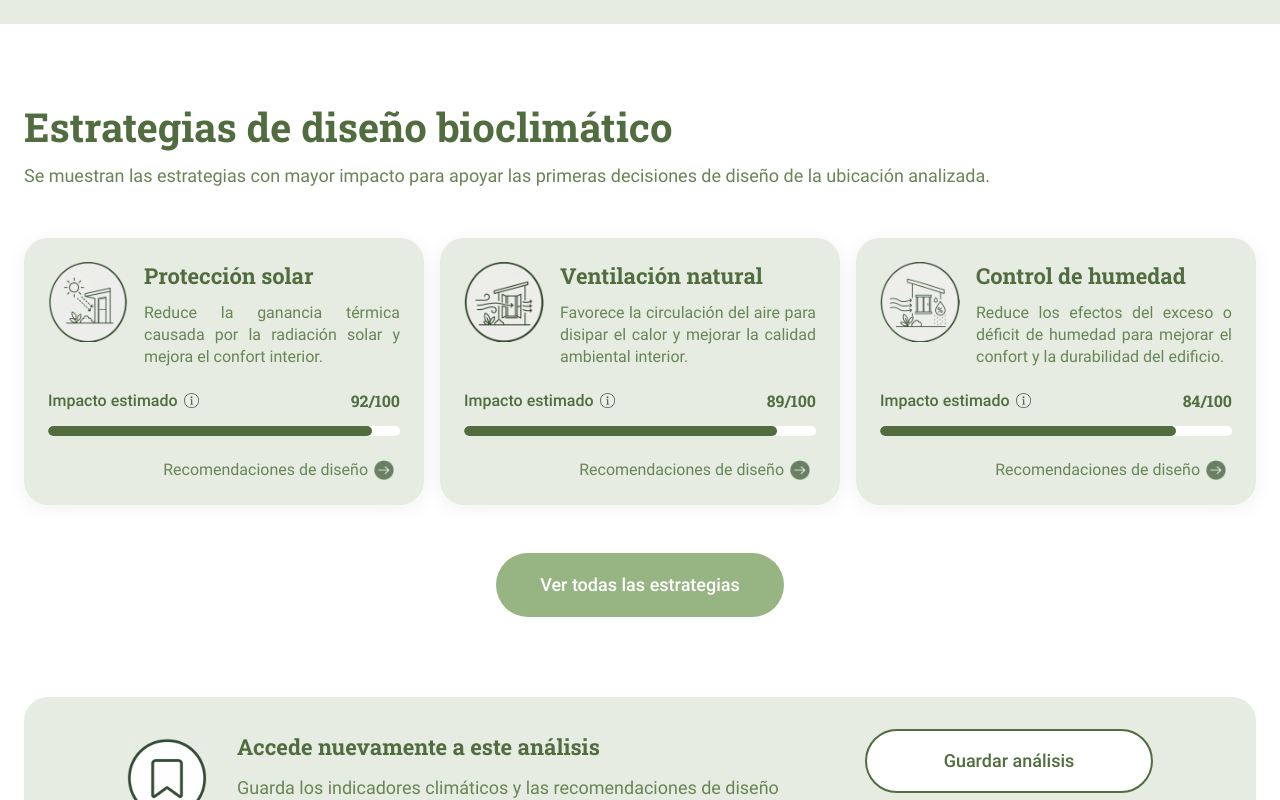
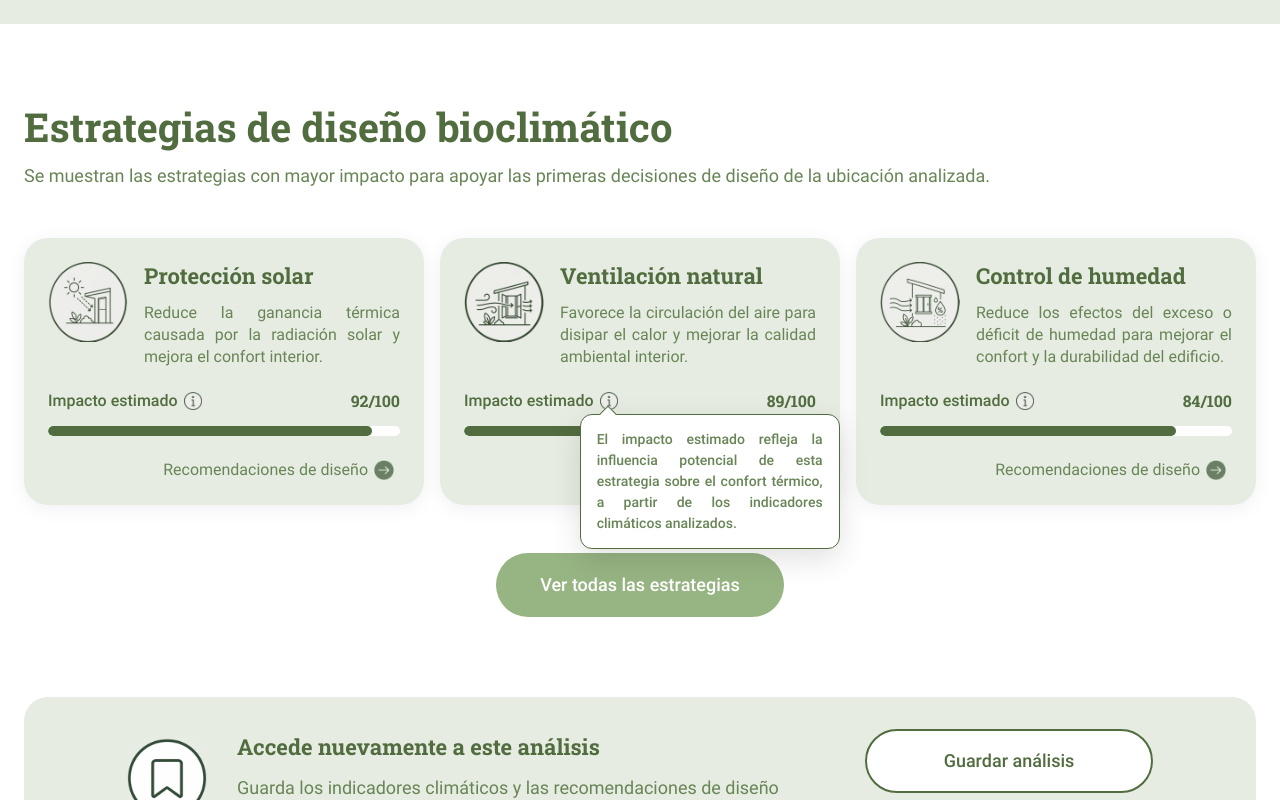
Before and after one commit to Ximerm/ecobuildlab-frontend, a React (Vite) app: page /results in a window 1280 px wide. Both pictures are taken after a click on the button 607 px from the left and 2075 px from the top of the page. Shown: the part 1675-2475 px from the top of the page. Built offline with nearby package versions, Linux system fonts and the light colour scheme.

Commit message:
Implement ToolTip in StrategyCard

```diff
--- a/src/components/StrategyCard/StrategyCard.css
+++ b/src/components/StrategyCard/StrategyCard.css
@@ -75,9 +75,13 @@
   cursor: pointer;
 }
 
+.strategy-card__info-button:hover {
+  opacity: 0.8;
+}
+
 .strategy-card__info-icon {
-  width: 15px;
-  height: 15px;
+  width: 18px;
+  height: 18px;
 }
 
 .strategy-card__score {
--- a/src/components/StrategyCard/StrategyCard.jsx
+++ b/src/components/StrategyCard/StrategyCard.jsx
@@ -1,4 +1,6 @@
 import "./StrategyCard.css";
+
+import Tooltip from "../Tooltip/Tooltip";
 
 import infoIcon from "../../images/icons/info.png";
 import arrowRightIcon from "../../images/icons/arrow.png";
@@ -21,13 +23,20 @@ function StrategyCard({ icon, title, description, impact, onMoreInfo }) {
           <div className="strategy-card__impact-title">
             <span>Impacto estimado</span>
 
-            <button type="button" className="strategy-card__info-button">
-              <img
-                src={infoIcon}
-                alt="Información"
-                className="strategy-card__info-icon"
-              />
-            </button>
+            <Tooltip text="El impacto estimado refleja la influencia potencial de esta estrategia sobre el confort térmico, a partir de los indicadores climáticos analizados.">
+              <button
+                type="button"
+                className="strategy-card__info-button"
+                aria-label="Información sobre el impacto estimado"
+              >
+                <img
+                  src={infoIcon}
+                  alt="Ícono información"
+                  aria-hidden="true"
+                  className="strategy-card__info-icon"
+                />
+              </button>
+            </Tooltip>
           </div>
 
           <span className="strategy-card__score">{impact}/100</span>
--- /dev/null
+++ b/src/components/Tooltip/Tooltip.css
@@ -0,0 +1,49 @@
+.tooltip {
+  position: relative;
+  display: inline-flex;
+  align-items: center;
+}
+
+.tooltip__content {
+  position: absolute;
+  top: calc(100% + 4px);
+  left: -20px;
+  width: 260px;
+  padding: 14px 16px;
+  background: #fff;
+  border: 1px solid #516d3f;
+  border-radius: 12px;
+  box-shadow: 0 10px 30px rgba(0, 0, 0, 0.12);
+  color: #688556;
+  font-size: 14px;
+  text-align: justify;
+  line-height: 1.5;
+  opacity: 0;
+  visibility: hidden;
+  transform: translateY(8px);
+  transition:
+    opacity 0.25s ease,
+    transform 0.25s ease,
+    visibility 0.25s ease;
+  z-index: 100;
+}
+
+.tooltip__content::before {
+  content: "";
+  position: absolute;
+  top: -7px;
+  right: 225px;
+  width: 12px;
+  height: 12px;
+  background: white;
+  border-top: 1px solid #516d3f;
+  border-left: 1px solid #516d3f;
+  transform: rotate(45deg);
+}
+
+.tooltip:hover .tooltip__content,
+.tooltip:focus-within .tooltip__content {
+  opacity: 1;
+  visibility: visible;
+  transform: translateY(0);
+}
--- /dev/null
+++ b/src/components/Tooltip/Tooltip.jsx
@@ -0,0 +1,15 @@
+import "./Tooltip.css";
+
+function Tooltip({ children, text }) {
+  return (
+    <div className="tooltip">
+      {children}
+
+      <div className="tooltip__content" role="tooltip">
+        {text}
+      </div>
+    </div>
+  );
+}
+
+export default Tooltip;
```
